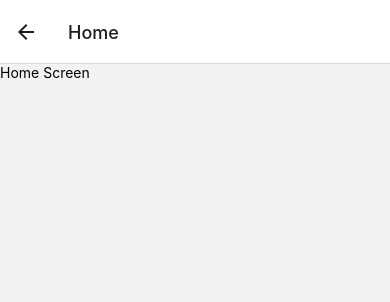
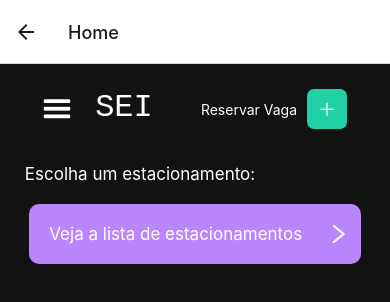
Before and after one commit to VicMatteus/-UFC---SEI, a React Native app: screen /Home in a window 390 px wide. Shown: the top 302 px of the page. Built offline with nearby package versions, Linux system fonts and the light colour scheme.

Commit message:
Add files via upload

```diff
--- a/screens/HomeScreen.js
+++ b/screens/HomeScreen.js
@@ -1,13 +1,49 @@
 // HomeScreen.js
-import * as React from 'react';
-import { View, Text } from 'react-native';
+import * as React from "react";
+import { View, Text, StyleSheet } from "react-native";
+import Header from "../components/header";
+import { AntDesign } from "@expo/vector-icons";
 
 function HomeScreen() {
   return (
-    <View>
-      <Text>Home Screen</Text>
+    <View style={styles.container}>
+      <Header />
+      <Text style={styles.text}>Escolha um estacionamento:</Text>
+      <View style={styles.parkingButtom}>
+        <Text style={styles.buttomText}>Veja a lista de estacionamentos </Text>
+        <AntDesign name="right" size={24} color="white" />
+      </View>
     </View>
   );
 }
-
+const styles = StyleSheet.create({
+  container: {
+    flex: 1,
+    backgroundColor: "#121212",
+    alignContent: "center",
+    alignItems: "center",
+  },
+  text: {
+    margin: 10,
+    fontSize: 17,
+    color: "white",
+    left: -55,
+  },
+  parkingButtom: {
+    flexDirection: "row",
+    backgroundColor: "#bb86fc",
+    margin: 10,
+    height: 60,
+    width: "85%",
+    alignItems: "center",
+    justifyContent: "space-between",
+    borderRadius: 10,
+    padding: 10,
+  },
+  buttomText: {
+    margin: 10,
+    fontSize: 17,
+    color: "white",
+  },
+});
 export default HomeScreen;
```
Also changed, not shown: screens/HistoryScreen.js (added, +13 -0 lines), screens/VehiclesScreen.js (added, +65 -0 lines), screens/WalletScreen.js (added, +13 -0 lines).
